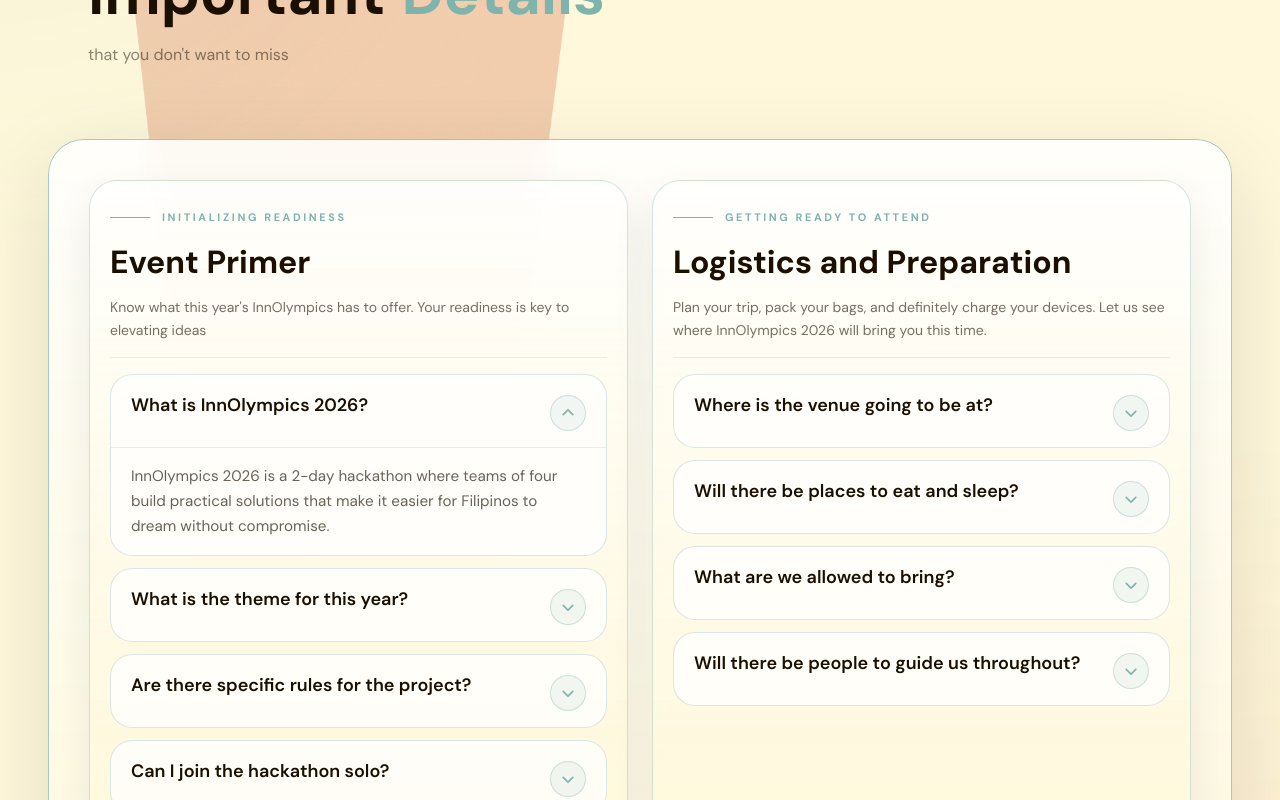
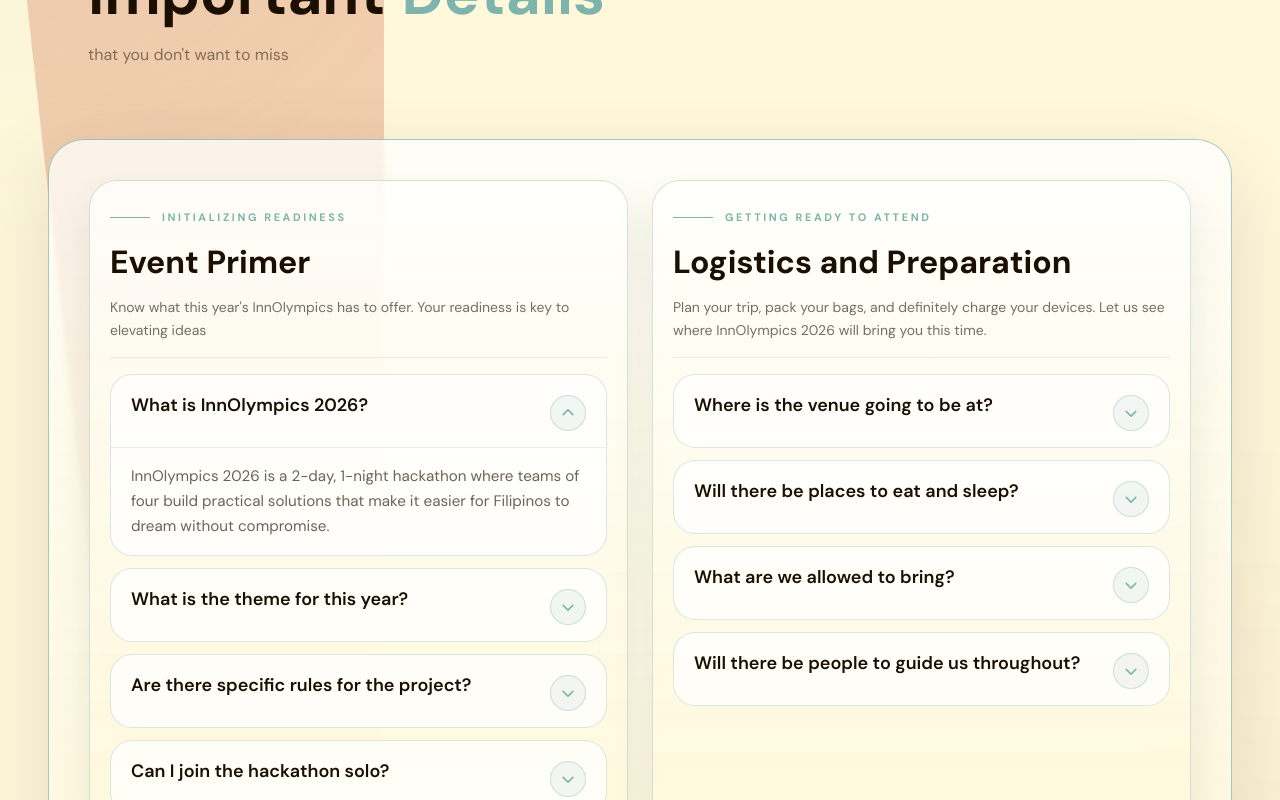
Before and after one commit to GDSC-PLM/innolympics-2026, a React (Vite) app: page / in a window 1280 px wide. Shown: the part 4620-5420 px from the top of the page. Built offline with nearby package versions, Linux system fonts and the light colour scheme.

Commit message:
chore: updated FAQs and footer info

```diff
--- a/src/sections/FAQ.tsx
+++ b/src/sections/FAQ.tsx
@@ -27,7 +27,7 @@ const faqGroups: FAQGroup[] = [
         id: 'what-is-innolympics',
         question: 'What is InnOlympics 2026?',
         answer:
-          'InnOlympics 2026 is a 2-day hackathon where teams of four build practical solutions that make it easier for Filipinos to dream without compromise.',
+          'InnOlympics 2026 is a 2-day, 1-night hackathon where teams of four build practical solutions that make it easier for Filipinos to dream without compromise.',
       },
       {
         id: 'theme-this-year',
@@ -111,7 +111,7 @@ export default function FAQ() {
         src={orangeredShape}
         alt=""
         aria-hidden="true"
-        className="pointer-events-none absolute left-28 top-1/2 z-0 hidden w-[18rem] -translate-y-1/2 opacity-25 md:block md:w-[24rem] lg:w-[30rem]"
+        className="pointer-events-none absolute bottom-0 left-0 top-0 z-0 hidden h-full w-[12rem] object-cover object-left opacity-25 md:block md:w-[16rem] lg:w-[20rem] xl:w-[24rem]"
       />
 
       {/* subtle circle designs in the FAQ section */}
@@ -144,7 +144,7 @@ export default function FAQ() {
         </div>
 
         {/* FAQs container */}
-        <div className="relative overflow-hidden rounded-[36px] border border-brand-teal/70 bg-white/70 px-5 py-6 shadow-[0_28px_90px_rgba(26,15,0,0.12)] backdrop-blur-md sm:px-6 md:px-8 md:py-8 lg:px-10 lg:py-10">
+        <div className="relative overflow-hidden rounded-[36px] border border-brand-teal/70 bg-white/40 px-5 py-6 shadow-[0_28px_90px_rgba(26,15,0,0.12)] backdrop-blur-[2px] sm:px-6 md:px-8 md:py-8 lg:px-10 lg:py-10">
           <div
             className="pointer-events-none absolute inset-0"
             style={{
```
